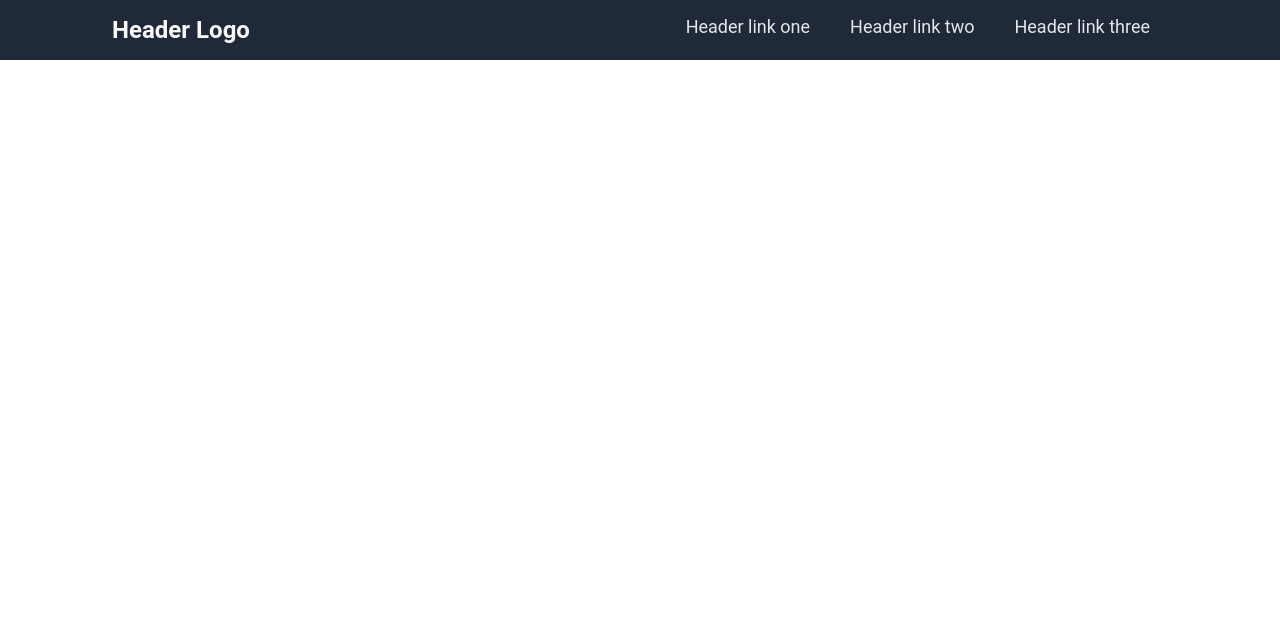
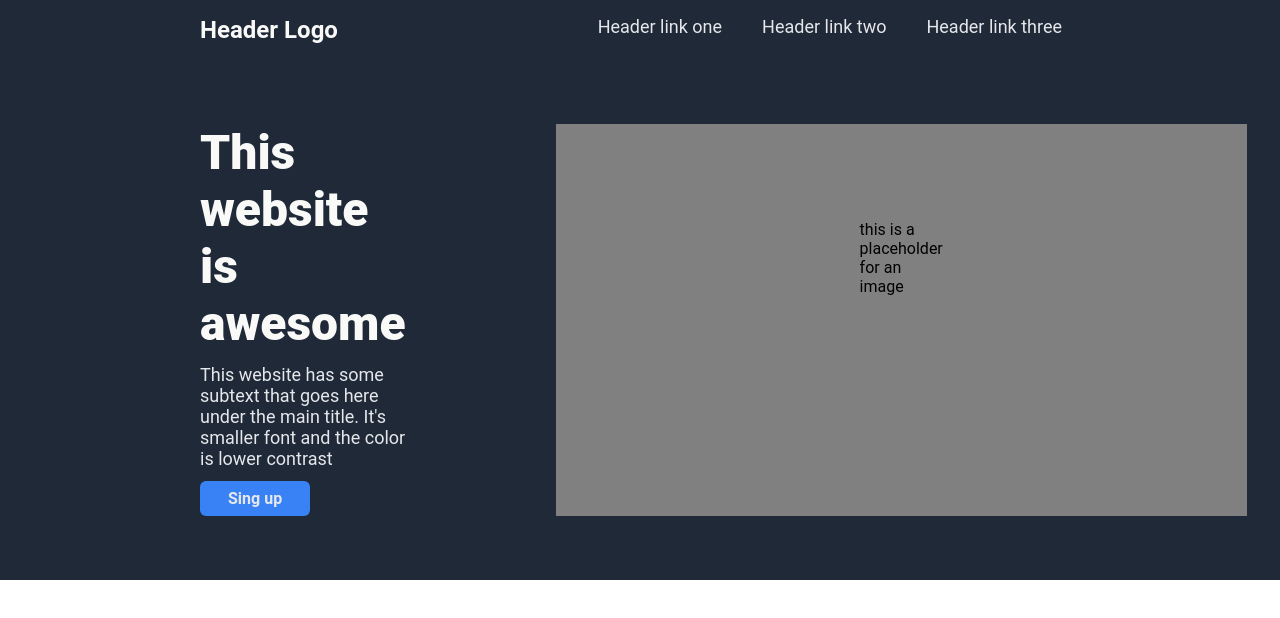
Before and after one commit to mootxed/landing_page, a plain HTML site: page index.html in a window 1280 px wide. Drawn offline with Linux system fonts and the light colour scheme.

Commit message:
added header

```diff
--- a/index.html
+++ b/index.html
@@ -15,5 +15,17 @@
             <a href="#">Header link three</a>
         </div>
     </nav>
+    <header class="header">
+        <div class="header_text">
+            <h1 class="hero_main_text">This website is awesome</h1>
+            <p class="hero_second_text">This website has some subtext that
+                goes here under the main title. It's smaller font and the color is lower contrast
+            </p>
+            <button class="button">Sing up</button>
+        </div>
+        <div class="img">
+            <p>this is a placeholder for an image</p>
+        </div>
+    </header>
 </body>
 </html>
--- a/style.css
+++ b/style.css
@@ -23,7 +23,7 @@ a {
 }
 
 .navigation {
-    padding:16px 112px;
+    padding:16px 200px;
     display: flex;
     justify-content:space-between;
     background-color: #1F2937;
@@ -37,3 +37,45 @@ a {
 }
 
 /* header */
+
+.header {
+    padding: 64px 200px;
+    display: flex;
+    justify-content: space-between;
+    background-color: #1F2937;
+}
+
+.hero_main_text {
+    margin: 0;
+    font-size: 48px;
+    color: #F9FAF8;
+    font-weight: 900;
+}
+
+.hero_second_text {
+    margin: 12px 0px;
+    font-size: 18px;
+    color: #E5E7EB;
+}
+
+/* .header_text {
+    padding-right: 64px;
+} */
+
+.img {
+    padding: 80px 304px;
+    margin-left: 150px;
+    background-color: gray;
+    flex: 1;
+}
+
+.button {
+    background-color: #3882F6;
+    color:#E5E7EB;
+    font-weight: bold;
+    font-size: medium;
+    border-radius: 6px;
+    padding: 8px 28px;
+    border: none;
+    outline: none;
+}
```
